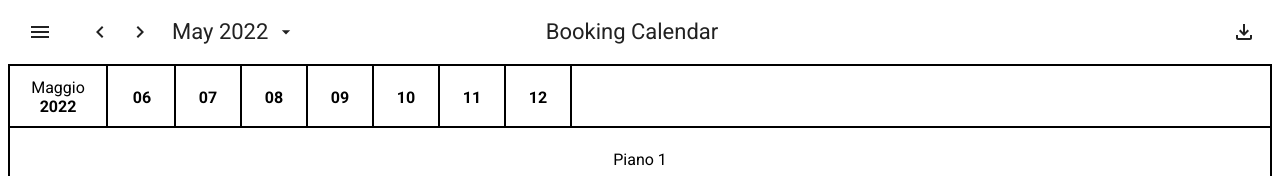
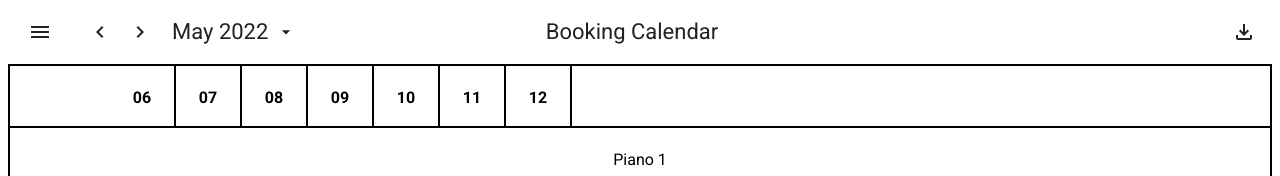
Before and after one commit to dropik/booking-calendar-app, a React app: page / in a window 1280 px wide. Shown: the top 176 px of the page. Built offline with nearby package versions, Linux system fonts and the light colour scheme; what rgb-lab would draw is missing.

Commit message:
Removed month year from dates container

```diff
--- a/src/components/DatesContainer/MonthYear.css
+++ /dev/null
@@ -1,15 +0,0 @@
-.month-year {
-  position: absolute;
-  z-index: 1;
-  height: 3.75rem;
-  width: 6rem;
-  border-right: 2px solid black;
-  text-align: center;
-  background-color: white;
-}
-
-.month-year > span {
-  display: inline-block;
-  height: 2rem;
-  margin-top: 0.75rem;
-}
--- a/src/components/DatesContainer/MonthYear.tsx
+++ /dev/null
@@ -1,28 +0,0 @@
-import React from "react";
-
-import { useCurrentDate } from "../../redux/hooks";
-import * as Utils from "../../utils";
-
-import "./MonthYear.css";
-
-export default function MonthYear(): JSX.Element {
-  const currentDate = useCurrentDate();
-
-  const currentDateObj = new Date(currentDate);
-  const monthYear = currentDateObj
-    .toLocaleDateString("it-IT", { year: "numeric", month: "long" })
-    .split(" ");
-  let month = monthYear[0];
-  month = Utils.getFirstLetterUppercase(month);
-  const year = monthYear[1];
-
-  return (
-    <div className="month-year">
-      <span>
-        {month}
-        <br />
-        <b>{year}</b>
-      </span>
-    </div>
-  );
-}
--- a/src/components/DatesContainer/index.tsx
+++ b/src/components/DatesContainer/index.tsx
@@ -2,7 +2,6 @@ import React from "react";
 import Box from "@mui/material/Box";
 
 import DrawerAdjacent from "../m3/DrawerAdjacent";
-import MonthYear from "./MonthYear";
 import Dates from "./Dates";
 
 import "./DatesContainer.css";
@@ -13,7 +12,6 @@ export default function DatesContainer(): JSX.Element {
       <DrawerAdjacent sx={{
         border: "2px solid black"
       }}>
-        <MonthYear key="monthYear" />
         <Dates />
       </DrawerAdjacent>
     </Box>
```
